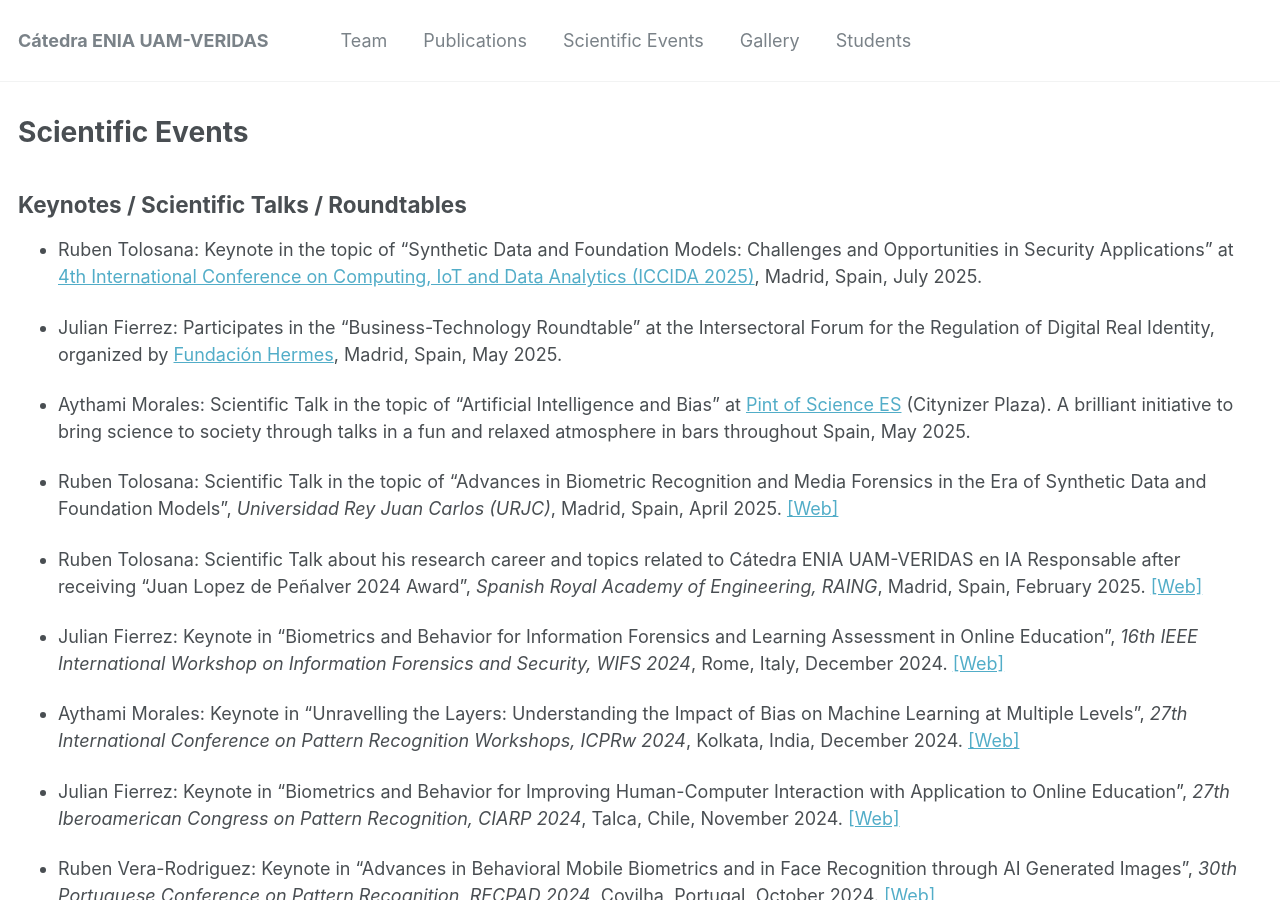
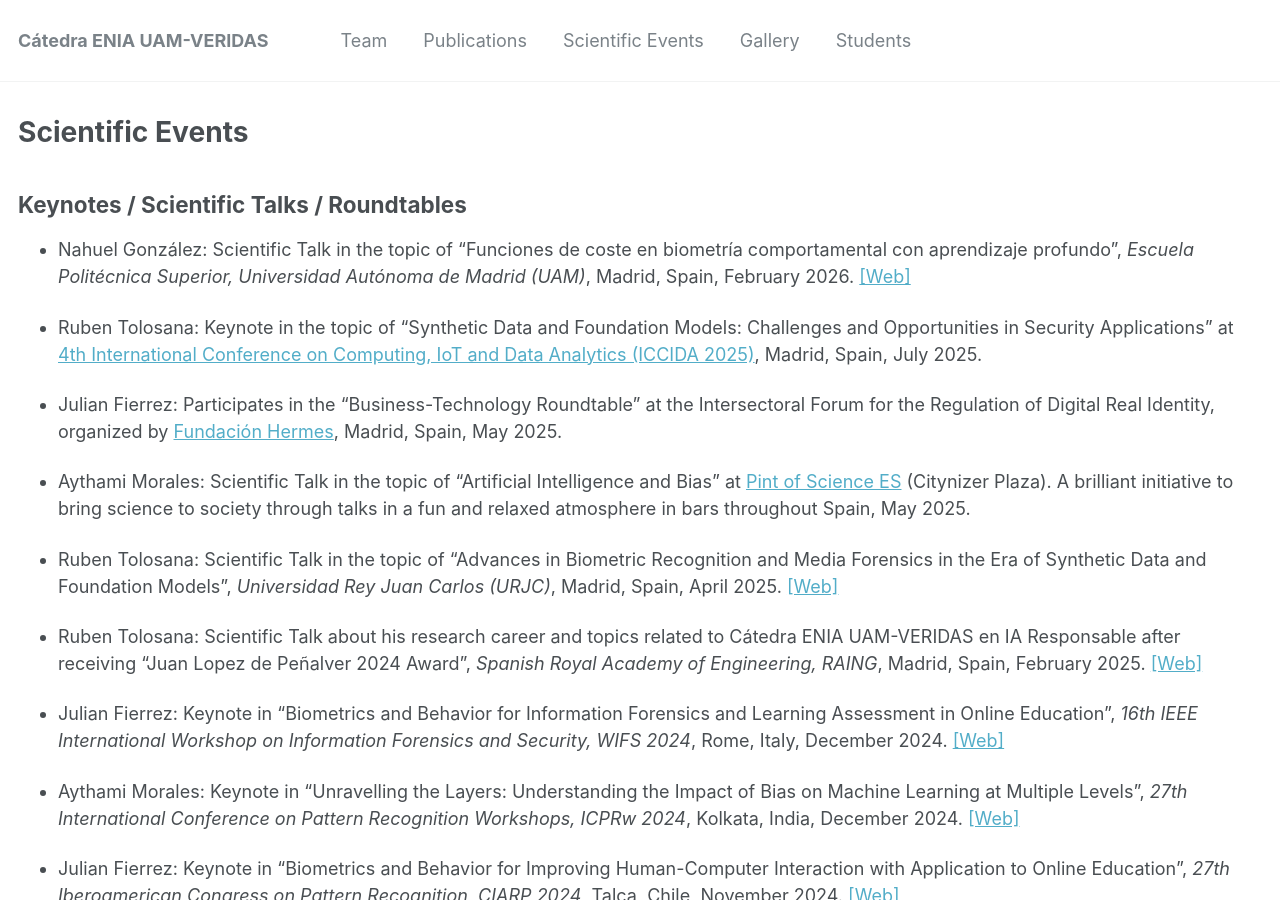
Before and after one commit to catedraeniauam/catedraeniauam.github.io, a Jekyll site: the page built from _pages/scientific_events.md, in a window 1280 px wide and 900 px high. Built offline with Jekyll 4.4.1, drawn with Linux system fonts in a browser that asks for light colours.

Commit message:
Añadimos el seminario de Nahuel

```diff
--- a/_pages/scientific_events.md
+++ b/_pages/scientific_events.md
@@ -7,6 +7,8 @@ author_profile: false
 
 Keynotes / Scientific Talks / Roundtables
 -----
+
+- Nahuel González: Scientific Talk in the topic of “Funciones de coste en biometría comportamental con aprendizaje profundo”, *Escuela Politécnica Superior, Universidad Autónoma de Madrid (UAM)*, Madrid, Spain, February 2026. <a href="https://www.uam.es/eps/inicio">[Web]</a>
 
 - Ruben Tolosana: Keynote in the topic of “Synthetic Data and Foundation Models: Challenges and Opportunities in Security Applications” at <a href="https://iccida.net/index.html">4th International Conference on Computing, IoT and Data Analytics (ICCIDA 2025)</a>, Madrid, Spain, July 2025.
 
@@ -53,7 +55,7 @@ Competition Organizer
 Technical Training for Companies
 -----
 
-- Julian Fierrez and Ruben Tolosana: "Improving Biometrics through Synthetic Data”, Veridas company, 16 January 2026.
+- Julian Fierrez and Ruben Tolosana: “Improving Biometrics through Synthetic Data”, Veridas company, 16 January 2026.
 
 - Laura Pedrouzo-Rodriguez, Marta Robledo-Moreno, Miguel Lopez-Duran, Javier Irigoyen, Luis F. Gomez: “Cátedra ENIA: Advances in AI Research”, Veridas company, 24 October 2025. [Web]
 
```
